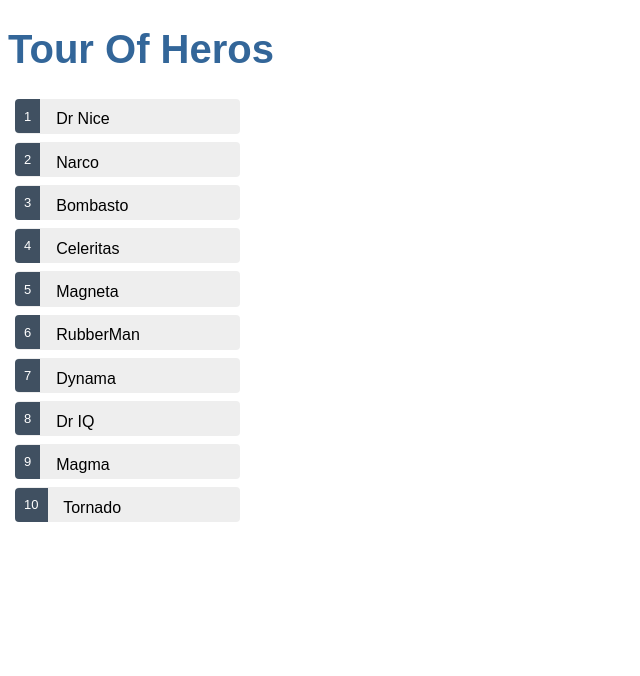
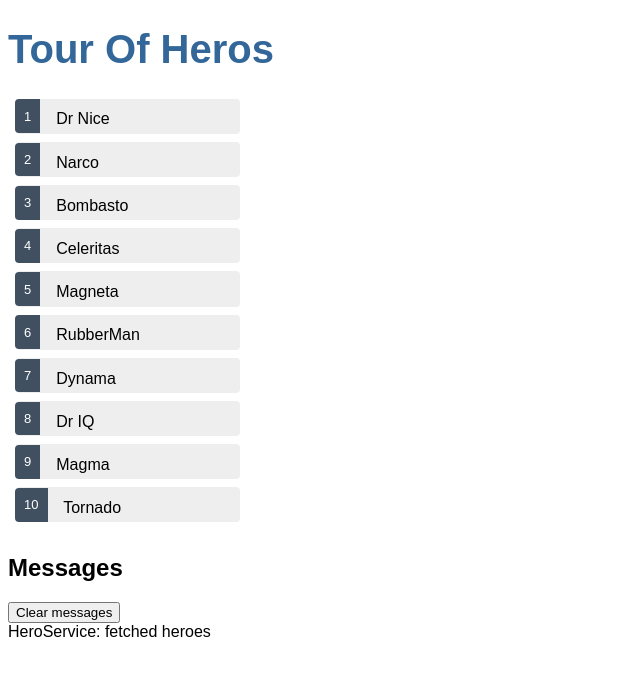
Before and after one commit to ikhsan-fauji/tour-of-heroes, an Angular app: page / in a window 1280 px wide. Shown: the top 676 px of the page, without its empty margins (0-640 px from the left). Built offline with nearby package versions, Linux system fonts and the light colour scheme.

Commit message:
use message component

```diff
--- a/src/app/app.component.html
+++ b/src/app/app.component.html
@@ -1,2 +1,3 @@
 <h1>{{title}}</h1>
 <app-heroes></app-heroes>
+<app-messages></app-messages>
--- a/src/app/app.module.ts
+++ b/src/app/app.module.ts
@@ -6,12 +6,14 @@ import { AppRoutingModule } from './app-routing.module';
 import { AppComponent } from './app.component';
 import { HeroesComponent } from './component/heroes/heroes.component';
 import { HeroDetailComponent } from './component/hero-detail/hero-detail.component';
+import { MessagesComponent } from './component/messages/messages.component';
 
 @NgModule({
   declarations: [
     AppComponent,
     HeroesComponent,
-    HeroDetailComponent
+    HeroDetailComponent,
+    MessagesComponent
   ],
   imports: [
     BrowserModule,
```
